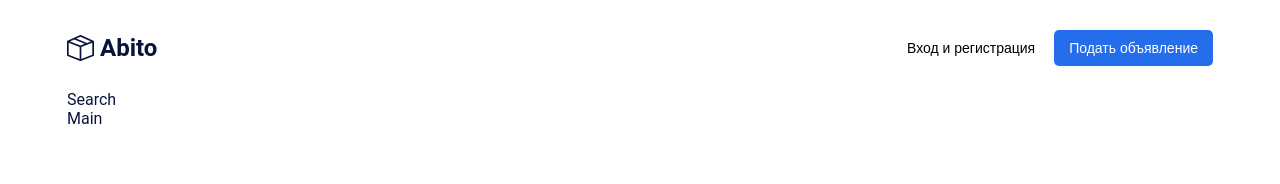
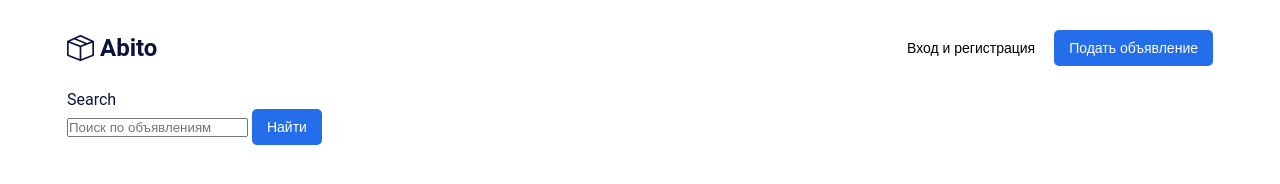
Before and after one commit to ElenaShaparskaya/Avito, a plain HTML site: page index.html in a window 1280 px wide. Drawn offline with Linux system fonts and the light colour scheme.

Commit message:
add search

```diff
--- a/index.html
+++ b/index.html
@@ -30,12 +30,18 @@
             </div>
     </header>
     <div>
+
         <div class="container">Search</div>
     </div>
     <main>
-        <div class="container">
-            Main
-        </div>
+        <section class="search">
+            <div class="container">
+                <div class="search-box">
+                    <input type="text" placeholder="Поиск по объявлениям">
+                    <button class="btn btn-primary">Найти</button>
+                </div>
+            </div>
+        </section>
     </main>
 </body>
 
```
